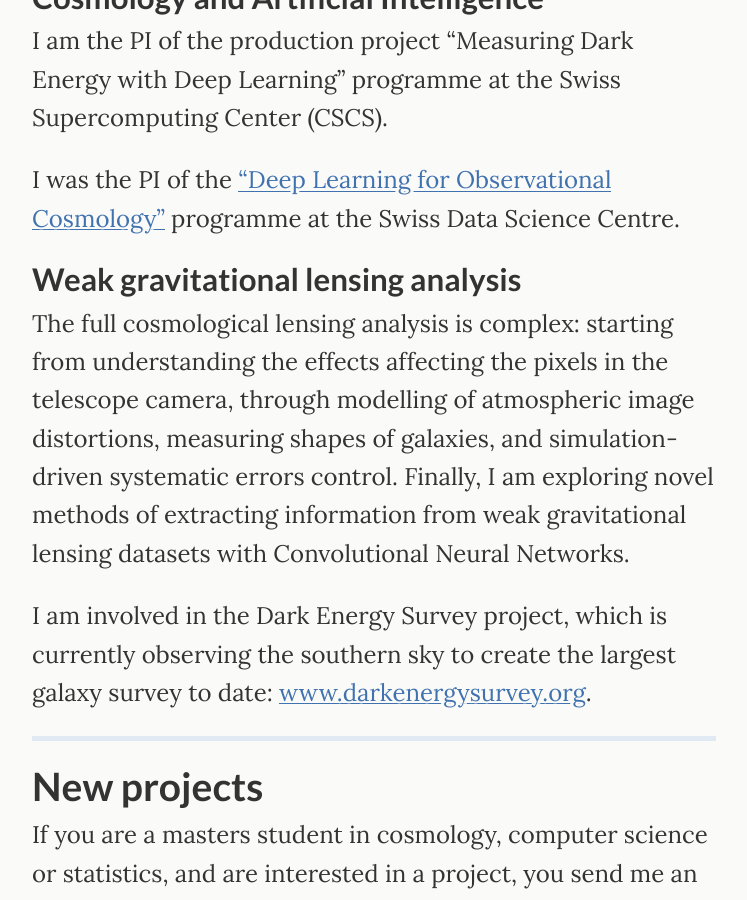
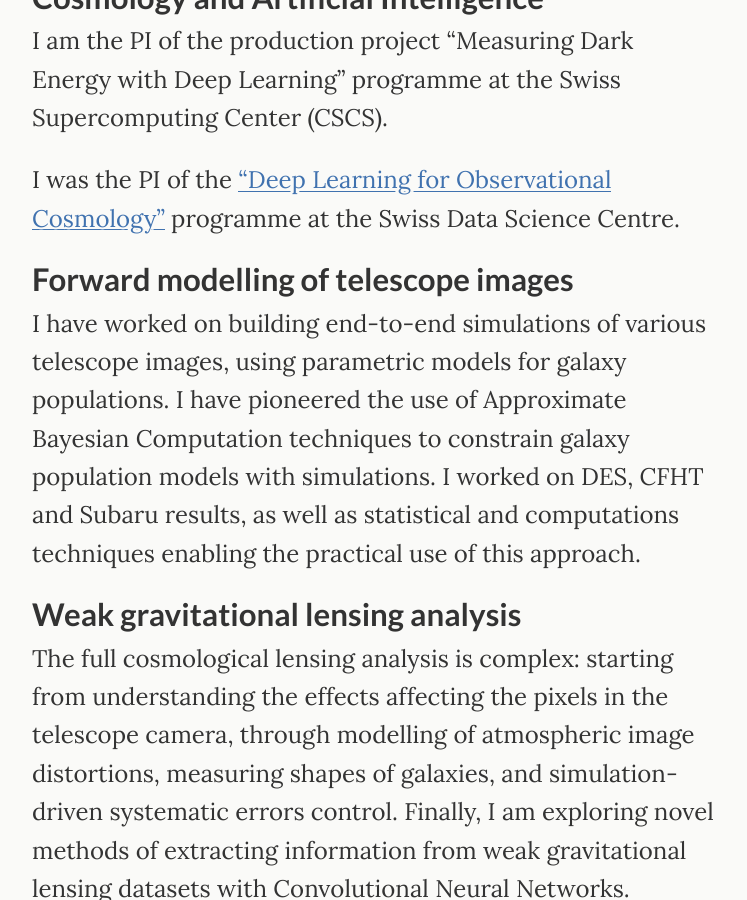
Before and after one commit to tomaszkacprzak/tomaszkacprzak.github.io, a Jekyll site: the page built from index.md, in a window 1280 px wide and 900 px high, scrolled down 847 px. Shown: the whole window, without its empty margins (266-1013 px from the left). Built offline with Jekyll 4.4.1, drawn with Linux system fonts in a browser that asks for light colours.

Commit message:
Update index.md

```diff
--- a/index.md
+++ b/index.md
@@ -33,6 +33,12 @@ I am the PI of the production project "Measuring Dark Energy with Deep Learning"
 
 I was the PI of the ["Deep Learning for Observational Cosmology"](https://datascience.ch/project/deep-learning-for-observational-cosmology-dloc/) programme at the Swiss Data Science Centre.
 
+## Forward modelling of telescope images
+
+I have worked on building end-to-end simulations of various telescope images, using parametric models for galaxy populations.
+I have pioneered the use of Approximate Bayesian Computation techniques to constrain galaxy population models with simulations.
+I worked on DES, CFHT and Subaru results, as well as statistical and computations techniques enabling the practical use of this approach.
+
 ## Weak gravitational lensing analysis
 
 The full cosmological lensing analysis is complex: starting from understanding the effects affecting the pixels in the telescope camera, through modelling of atmospheric image distortions, measuring shapes of galaxies, and simulation-driven systematic errors control. Finally, I am exploring novel methods of extracting information from weak gravitational lensing datasets with Convolutional Neural Networks.
```
